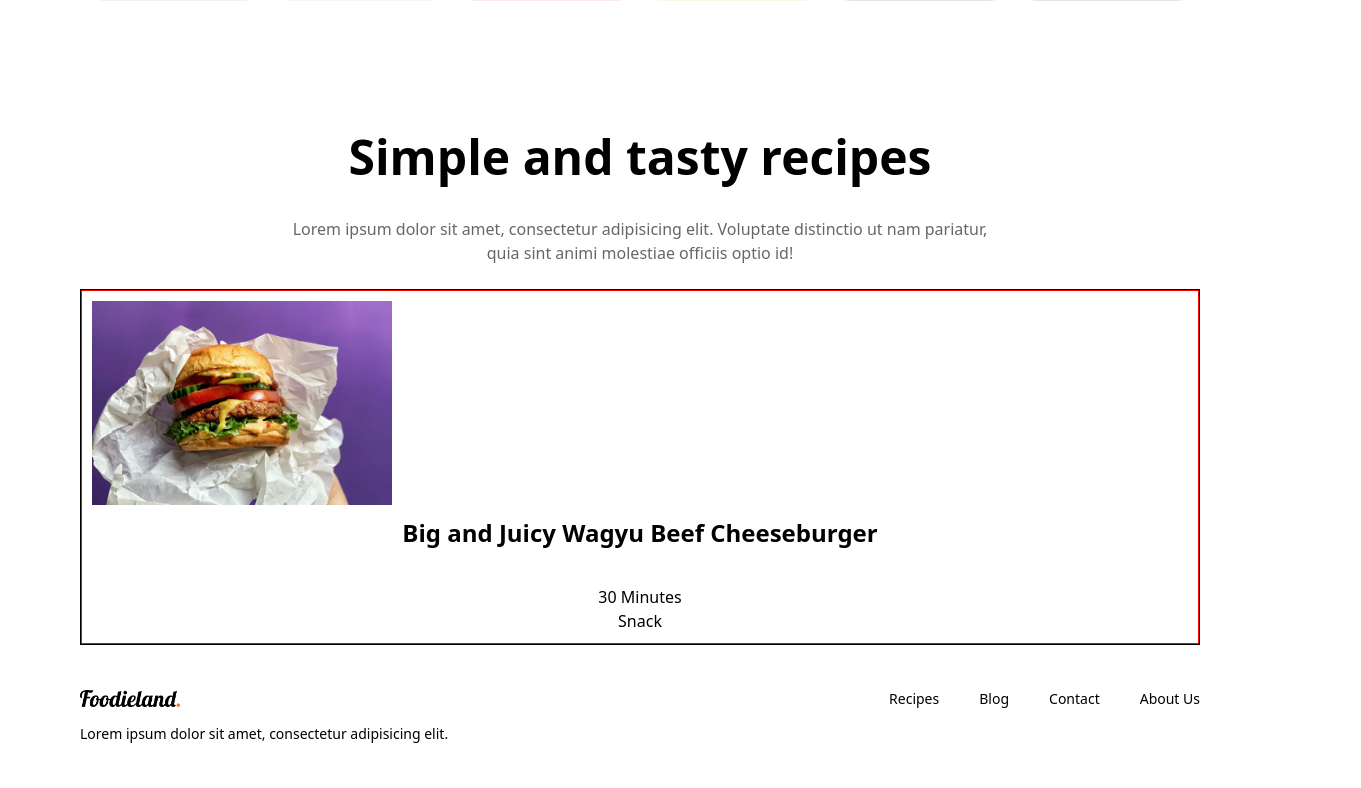
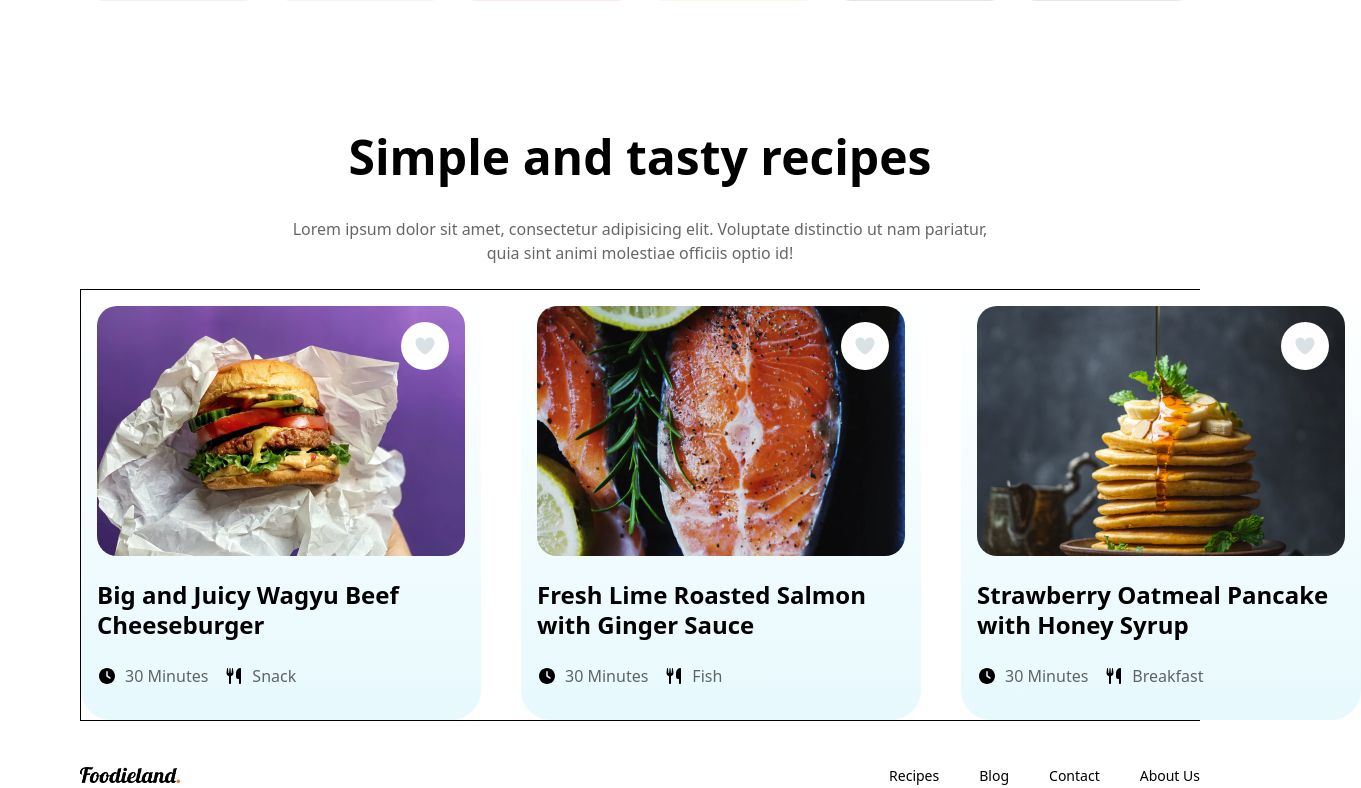
Before and after one commit to Scorpio0712/Foodieland-Portfolio, a Next.js app: page / in a window 1280 px wide. Shown: the part 1212-2000 px from the top of the page, 1361 px wide, since content can reach past the window. Built offline with nearby package versions, Linux system fonts and the light colour scheme.

Commit message:
Continue create Simple and tasty

```diff
--- a/app/components/card/card.module.css
+++ b/app/components/card/card.module.css
@@ -1,14 +1,79 @@
 .card {
-    border: 1px solid red;
-    padding: 10px;
+    padding: 16px;
+    background: linear-gradient(180deg, white 0%, #E7F9FD 100%);
+    border-radius: 30px;
+    min-width: 400px;
+    margin-right: 40px;
+}
+
+.cardImage {
+    position: relative;
+    border-radius: 20px;
+    background-size: cover;
+    background-position: center;
+    background-repeat: no-repeat;
+    margin-bottom: 24px;
+    width: 100%;
+    height: 250px;
+}
+
+.cardImageHeart{
+    display:flex;
+    justify-content: center;
+    align-items: center;
+    position: absolute;
+    cursor: pointer;
+    top: 16px;
+    right: 16px;
+    width: 48px;
+    height: 48px;
+    background: white;
+    border-radius: 50%;
+    transition: all 0.3s ease;
+}
+
+.cardImageHeart:hover svg {
+    transform: scale(1.1);
+}
+
+.cardImageHeart.liked svg {
+    fill: #FF6363;
+}
+
+.cardImageHeart svg {
+    fill: #DBE2E5;
+    width: 24px;
+    height: 24px;
 }
 
 .cardContent {
-    padding: 10px;
+    margin-bottom: 24px;
 }
 
-.cardContent p {
+.cardContent h1 {
     font-size: 24px;
-    font-weight:bold;
+    line-height: 1.25;
+    font-weight: bold;
     color: black;
 }
+
+.cardInfo {
+    display: flex;
+    gap: 16px;
+    margin-bottom: 16px;
+}
+
+.cardInfoTypeOne,
+.cardInfoTypeTwo {
+    display: flex;
+    justify-content: center;
+    align-items: center;
+    gap: 8px;
+    color: rgba(0, 0, 0, 0.6);
+}
+
+.cardInfoTypeOne svg,
+.cardInfoTypeTwo svg {
+    width: 20px;
+    height: 20px;
+}
--- a/app/components/card/page.tsx
+++ b/app/components/card/page.tsx
@@ -1,6 +1,7 @@
-'use client'
+"use client";
+import { useState } from "react";
 import React from "react";
-import Image from "next/image"
+import Image from "next/image";
 import style from "./card.module.css";
 
 interface CardProps {
@@ -10,18 +11,43 @@ interface CardProps {
   typeTwo: string;
 }
 
-function Card({title, image, typeOne, typeTwo} : CardProps) {
+function Card({ title, image, typeOne, typeTwo }: CardProps) {
+
+  const [isLiked, setIsLiked] = useState(false)
+
+  const toggleLike = () => {
+    setIsLiked(!isLiked)
+  }
+
   return (
     <div className={style.card}>
-      <div className={style.cardImage}>
-        <Image src={image} alt={`${title} Image`} width={300} height={200} sizes='(max-width: 300px)' priority/>
+      <div
+        className={style.cardImage}
+        style={{ backgroundImage: `url(${image})` }}
+      >
+        <button className={`${style.cardImageHeart} ${isLiked ? style.liked : ''}`} onClick={toggleLike}>
+          <svg xmlns="http://www.w3.org/2000/svg" viewBox="0 0 640 640">
+            <path d="M305 151.1L320 171.8L335 151.1C360 116.5 400.2 96 442.9 96C516.4 96 576 155.6 576 229.1L576 231.7C576 343.9 436.1 474.2 363.1 529.9C350.7 539.3 335.5 544 320 544C304.5 544 289.2 539.4 276.9 529.9C203.9 474.2 64 343.9 64 231.7L64 229.1C64 155.6 123.6 96 197.1 96C239.8 96 280 116.5 305 151.1z" />
+          </svg>
+        </button>
       </div>
+
       <div className={style.cardContent}>
-        <p>{title}</p>
+        <h1>{title}</h1>
       </div>
       <div className={style.cardInfo}>
-        <div className={style.cardInfoTypeOne}>{typeOne}</div>
-        <div className={style.cardInfoTypeTwo}>{typeTwo}</div>
+        <div className={style.cardInfoTypeOne}>
+          <svg xmlns="http://www.w3.org/2000/svg" viewBox="0 0 640 640">
+            <path d="M320 64C461.4 64 576 178.6 576 320C576 461.4 461.4 576 320 576C178.6 576 64 461.4 64 320C64 178.6 178.6 64 320 64zM296 184L296 320C296 328 300 335.5 306.7 340L402.7 404C413.7 411.4 428.6 408.4 436 397.3C443.4 386.2 440.4 371.4 429.3 364L344 307.2L344 184C344 170.7 333.3 160 320 160C306.7 160 296 170.7 296 184z" />
+          </svg>
+          {typeOne}
+        </div>
+        <div className={style.cardInfoTypeTwo}>
+          <svg xmlns="http://www.w3.org/2000/svg" viewBox="0 0 640 640">
+            <path d="M127.9 78.4C127.1 70.2 120.2 64 112 64C103.8 64 96.9 70.2 96 78.3L81.9 213.7C80.6 219.7 80 225.8 80 231.9C80 277.8 115.1 315.5 160 319.6L160 544C160 561.7 174.3 576 192 576C209.7 576 224 561.7 224 544L224 319.6C268.9 315.5 304 277.8 304 231.9C304 225.8 303.4 219.7 302.1 213.7L287.9 78.3C287.1 70.2 280.2 64 272 64C263.8 64 256.9 70.2 256.1 78.4L242.5 213.9C241.9 219.6 237.1 224 231.4 224C225.6 224 220.8 219.6 220.2 213.8L207.9 78.6C207.2 70.3 200.3 64 192 64C183.7 64 176.8 70.3 176.1 78.6L163.8 213.8C163.3 219.6 158.4 224 152.6 224C146.8 224 142 219.6 141.5 213.9L127.9 78.4zM512 64C496 64 384 96 384 240L384 352C384 387.3 412.7 416 448 416L480 416L480 544C480 561.7 494.3 576 512 576C529.7 576 544 561.7 544 544L544 96C544 78.3 529.7 64 512 64z" />
+          </svg>
+          {typeTwo}
+        </div>
       </div>
     </div>
   );
--- a/app/home.module.css
+++ b/app/home.module.css
@@ -8,14 +8,6 @@
     width: 100%;
     max-width: 1280px;
     margin-bottom: 160px;
-}
-
-.recipesBadge {
-    position: absolute;
-    top: 50;
-    left: 50%;
-    transform: translateX(-50%);
-    z-index: 10;
 }
 
 .carouselContainer {
@@ -34,6 +26,14 @@
     min-width: 100%;
     align-items: center;
     background: #E7FAFE;
+    position: relative;
+}
+
+.recipesBadge {
+    position: absolute;
+    top: 50px;
+    left: 44%;
+    z-index: 10;
 }
 
 .featureRecipeFirstCol {
@@ -266,25 +266,28 @@
 }
 
 /* Simple and tasty recipes */
-.simpleAndTastyContainer {
+.simpleAndTastyHeader {
     justify-content: center;
     align-items: center;
     text-align: center;
 }
 
-.simpleAndTastyContainer h1 {
+.simpleAndTastyHeader h1 {
     font-size: 48px;
     font-weight: 600;
     margin-bottom: 24px;
 }
 
-.simpleAndTastyContainer p {
+.simpleAndTastyHeader p {
     font-size: 16px;
     color: rgba(0, 0, 0, 0.6);
     margin-bottom: 24px;
 }
 
-.simpleAndTastyCardContainer {
+.simpleAndTastyCardListOne {
     border: 1px solid black;
     flex: 1;
+    display: flex;
+    justify-content: space-between;
+    align-items: center;
 }
--- a/app/page.tsx
+++ b/app/page.tsx
@@ -1,7 +1,7 @@
 "use client";
 import React, { useState, useEffect } from "react";
 import style from "./home.module.css";
-import Card from "./components/card/page"
+import Card from "./components/card/page";
 import Image from "next/image";
 
 export default function Home() {
@@ -10,6 +10,7 @@ export default function Home() {
   const recipes = [
     {
       id: 1,
+      recipeBadge: "/images/icon/badge.png",
       hotRecipesImage: "/images/icon/recipe-icon.png",
       title: "Spicy delicious chicken wings",
       description:
@@ -21,7 +22,8 @@ export default function Home() {
       recipeImage: "/images/food/chick-dish.png",
     },
     {
-      id: 1,
+      id: 2,
+      recipeBadge: "/images/icon/badge.png",
       hotRecipesImage: "/images/icon/recipe-icon.png",
       title: "Chicken Ramen Soup with Mushroom",
       description:
@@ -52,17 +54,6 @@ export default function Home() {
     <div className={style.homeContainer}>
       {/* Carousel Wrapper */}
       <div className={style.carouselWrapper}>
-        {/* Recipes Badge */}
-        <div className={style.recipesBadge}>
-          <Image
-            src="/images/icon/badge.png"
-            width={300}
-            height={500}
-            alt="Handpicked Recipes"
-            style={{ width: "150px", height: "150px" }}
-          />
-        </div>
-
         {/* Carousel Container */}
         <div className={style.carouselContainer}>
           <div
@@ -71,6 +62,16 @@ export default function Home() {
           >
             {recipes.map((recipe, index) => (
               <div key={recipe.id} className={style.featureRecipeContainer}>
+                {/* Recipes Badge */}
+                <div className={style.recipesBadge}>
+                  <Image
+                    src={recipe.recipeBadge}
+                    width={300}
+                    height={500}
+                    alt="Handpicked Recipes"
+                    style={{ width: "150px", height: "150px" }}
+                  />
+                </div>
                 <div className={style.featureRecipeFirstCol}>
                   <div className={style.hotRecipesTopic}>
                     <Image
@@ -151,7 +152,7 @@ export default function Home() {
         </div>
       </div>
       {/* Categories Container */}
-      <div className={style.categoriesContainer}>
+      <section className={style.categoriesContainer}>
         <div className={style.categoriesTopic}>
           <h1>Categories</h1>
           <button>View All Categories</button>
@@ -220,23 +221,40 @@ export default function Home() {
             </li>
           </ul>
         </div>
-      </div>
+      </section>
       {/* Simple and tasty */}
-      <div className={style.simpleAndTastyContainer}>
+      <section>
+        <div className={style.simpleAndTastyHeader}>
           <h1>Simple and tasty recipes</h1>
           <p>
             Lorem ipsum dolor sit amet, consectetur adipisicing elit. Voluptate
             distinctio ut nam pariatur,
             <br /> quia sint animi molestiae officiis optio id!
           </p>
-        <div className={style.simpleAndTastyCardContainer}>
+        </div>
         <div className={style.simpleAndTastyCardListOne}>
-            <Card title="Big and Juicy Wagyu Beef Cheeseburger" image="/images/food/hamburger-image.png" typeOne="30 Minutes" typeTwo="Snack"/>
+          <Card
+            title="Big and Juicy Wagyu Beef Cheeseburger"
+            image="/images/food/hamburger-image.png"
+            typeOne="30 Minutes"
+            typeTwo="Snack"
+          />
+          <Card
+            title="Fresh Lime Roasted Salmon with Ginger Sauce"
+            image="/images/food/roastsalmon-image.png"
+            typeOne="30 Minutes"
+            typeTwo="Fish"
+          />
+          <Card
+            title="Strawberry Oatmeal Pancake with Honey Syrup"
+            image="/images/food/oatmealpancake-image.png"
+            typeOne="30 Minutes"
+            typeTwo="Breakfast"
+          />
         </div>
         <div className={style.simpleAndTastyCardListTwo}></div>
         <div className={style.simpleAndTastyCardListThree}></div>
-        </div>
-      </div>
+      </section>
     </div>
   );
 }
```
Lines whose indentation alone changed are shown as unchanged.
